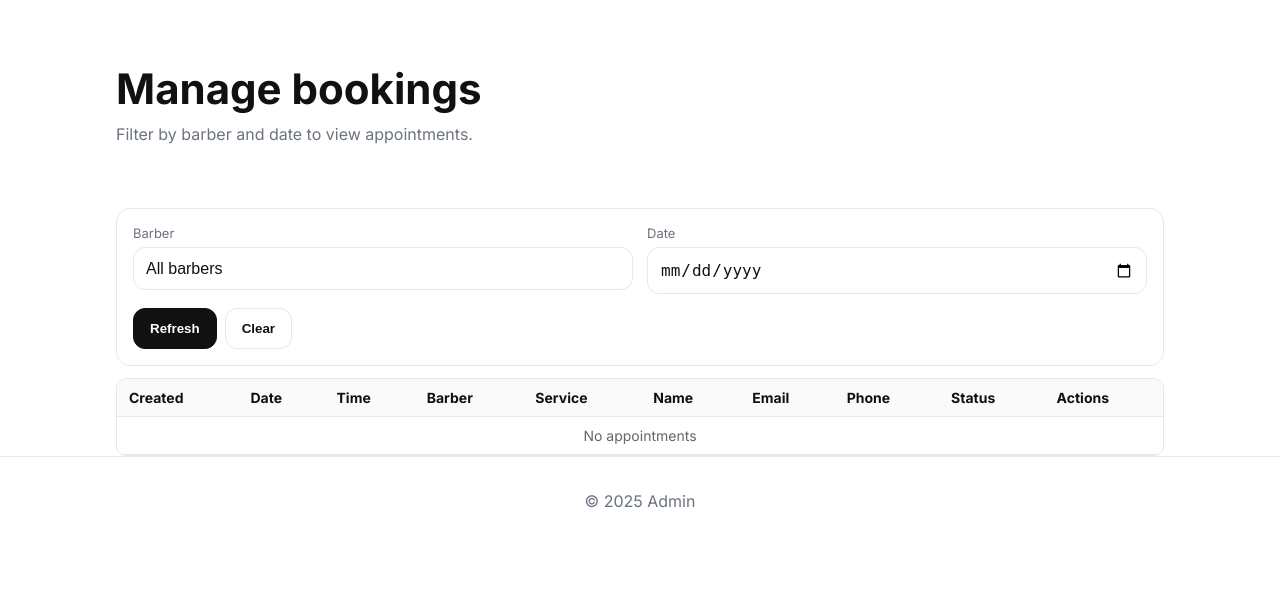
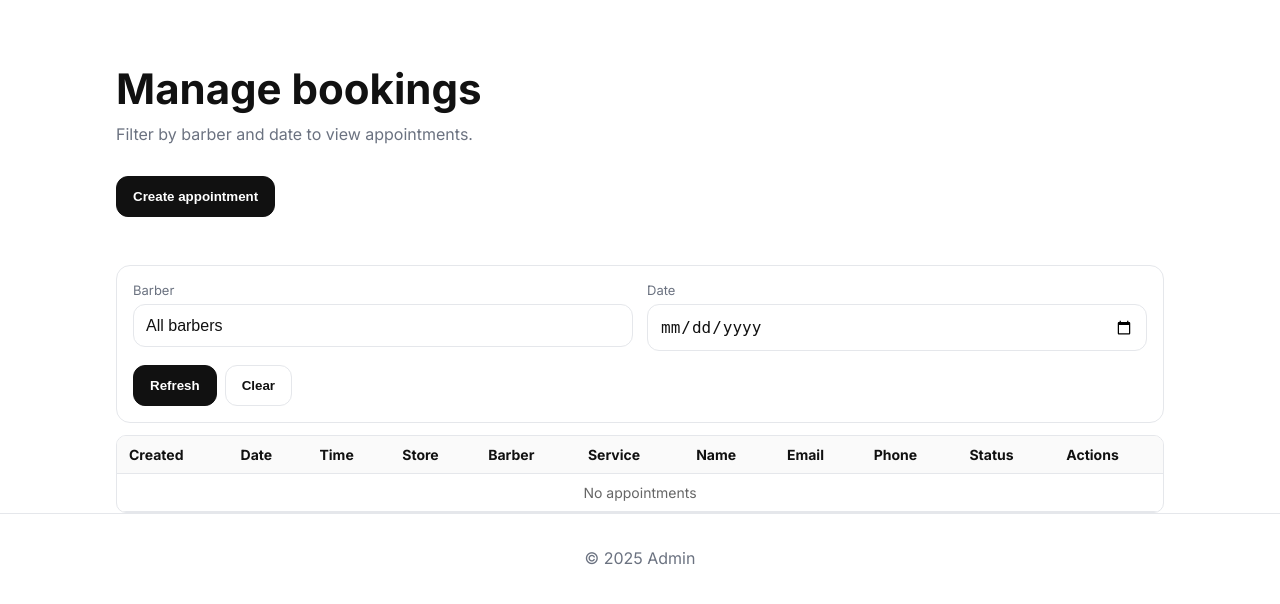
Before and after one commit to AntonisRsmn/Appointments-App, a Node server app: template views/admin.ejs in a window 1280 px wide. Shown: the part 74-678 px from the top of the page. Run offline with Node 20, Linux system fonts and the light colour scheme; the template is opened without the code that fills it, so the values that code supplies are empty; some libraries are stand-ins or nearby versions.

Commit message:
Add multi-store support and admin create appointment UI
Co-authored-by: AntonisRsmn <75878415+AntonisRsmn@users.noreply.github.com>

```diff
--- a/models/appointment.js
+++ b/models/appointment.js
@@ -8,6 +8,7 @@ const appointmentSchema = new mongoose.Schema({
   time: { type: String, required: true }, // HH:MM (24h)
   service: { type: String, required: true },
   barber: { type: String, required: true },
+  store: { type: String }, // Optional store identifier
   status: { type: String, enum: ['booked', 'completed', 'cancelled'], default: 'booked' }
 }, { timestamps: true });
 
--- a/public/js/admin.js
+++ b/public/js/admin.js
@@ -18,7 +18,7 @@
 
   function renderRows(items) {
     if (!items || !items.length) {
-      tbody.innerHTML = '<tr><td colspan="10" style="text-align:center; color:#666;">No appointments</td></tr>';
+      tbody.innerHTML = '<tr><td colspan="11" style="text-align:center; color:#666;">No appointments</td></tr>';
       return;
     }
     tbody.innerHTML = items.map(a => {
@@ -31,6 +31,7 @@
         <td>${fmtDateTime(a.createdAt)}</td>
         <td>${a.date || ''}</td>
         <td>${a.time || ''}</td>
+        <td>${a.store || '-'}</td>
         <td>${a.barber || ''}</td>
         <td>${a.service || ''}</td>
         <td>${a.name || ''}</td>
@@ -61,13 +62,13 @@
     if (filterBarber.value) params.set('barber', filterBarber.value);
     if (filterDate.value) params.set('date', filterDate.value);
 
-    tbody.innerHTML = '<tr><td colspan="8" style="text-align:center; color:#666;">Loading…</td></tr>';
+    tbody.innerHTML = '<tr><td colspan="11" style="text-align:center; color:#666;">Loading…</td></tr>';
     try {
       const res = await fetch('/appointments/all' + (params.toString() ? ('?' + params.toString()) : ''));
       const items = await res.json();
       renderRows(items);
     } catch (e) {
-      tbody.innerHTML = '<tr><td colspan="8" style="text-align:center; color:#c00;">Failed to load</td></tr>';
+      tbody.innerHTML = '<tr><td colspan="11" style="text-align:center; color:#c00;">Failed to load</td></tr>';
     }
   }
 
@@ -114,6 +115,7 @@
   const editEmail = document.getElementById('editEmail');
   const editPhone = document.getElementById('editPhone');
   const editService = document.getElementById('editService');
+  const editStore = document.getElementById('editStore');
   const editBarber = document.getElementById('editBarber');
   const editDate = document.getElementById('editDate');
   const editTime = document.getElementById('editTime');
@@ -127,12 +129,14 @@
   async function loadEditSlots() {
     const date = editDate.value;
     const barber = editBarber.value;
+    const store = editStore.value;
     editTime.disabled = true;
     editTime.innerHTML = TIME_PLACEHOLDER;
     if (!date || !barber) return;
     try {
-      const params = new URLSearchParams({ date, barber }).toString();
-      const res = await fetch(`/appointments/slots?${params}`);
+      const params = new URLSearchParams({ date, barber });
+      if (store) params.set('store', store);
+      const res = await fetch(`/appointments/slots?${params.toString()}`);
       const slots = await res.json();
       editTime.innerHTML = TIME_PLACEHOLDER +
         slots.map(s => `<option value="${s}">${s}</option>`).join('');
@@ -155,8 +159,17 @@
       editEmail.value = a.email || '';
       editPhone.value = a.phone || '';
       editService.value = a.service || '';
-      // Fill barbers
-      const resB = await fetch('/appointments/barbers');
+
+      // Fill stores
+      const resStores = await fetch('/appointments/stores');
+      const stores = await resStores.json();
+      editStore.innerHTML = '<option value="">No store</option>' +
+        stores.map(s => `<option value="${s.id}">${s.name}</option>`).join('');
+      editStore.value = a.store || '';
+
+      // Fill barbers based on store
+      const storeParam = a.store ? `?store=${a.store}` : '';
+      const resB = await fetch(`/appointments/barbers${storeParam}`);
       const barbers = await resB.json();
       editBarber.innerHTML = barbers.map(b => `<option value="${b}">${b}</option>`).join('');
       editBarber.value = a.barber || '';
@@ -185,6 +198,21 @@
   editCancel?.addEventListener('click', hideModal);
   modal?.addEventListener('click', (e) => { if (e.target === modal) hideModal(); });
 
+  editStore?.addEventListener('change', async () => {
+    // Reload barbers when store changes
+    const store = editStore.value;
+    const storeParam = store ? `?store=${store}` : '';
+    try {
+      const res = await fetch(`/appointments/barbers${storeParam}`);
+      const barbers = await res.json();
+      editBarber.innerHTML = barbers.map(b => `<option value="${b}">${b}</option>`).join('');
+      editBarber.value = '';
+      editTime.innerHTML = TIME_PLACEHOLDER;
+      editTime.disabled = true;
+    } catch (e) {
+      setEditMsg('Failed to load barbers.', 'error');
+    }
+  });
   editBarber?.addEventListener('change', loadEditSlots);
   editDate?.addEventListener('change', loadEditSlots);
 
@@ -201,6 +229,7 @@
       date: editDate.value,
       time: editTime.value
     };
+    if (editStore.value) payload.store = editStore.value;
     try {
       const res = await fetch(`/appointments/${id}`, { method: 'PUT', headers: { 'Content-Type': 'application/json' }, body: JSON.stringify(payload) });
       const text = await res.text();
@@ -215,5 +244,123 @@
     }
   });
 
+  // Create modal logic
+  const btnCreateAppointment = document.getElementById('btnCreateAppointment');
+  const createModal = document.getElementById('createModal');
+  const createForm = document.getElementById('createForm');
+  const createCancel = document.getElementById('createCancel');
+  const createMsg = document.getElementById('createMsg');
+  const createName = document.getElementById('createName');
+  const createEmail = document.getElementById('createEmail');
+  const createPhone = document.getElementById('createPhone');
+  const createService = document.getElementById('createService');
+  const createStore = document.getElementById('createStore');
+  const createBarber = document.getElementById('createBarber');
+  const createDate = document.getElementById('createDate');
+  const createTime = document.getElementById('createTime');
+
+  function setCreateMsg(t, type='info') { createMsg.textContent = t || ''; createMsg.className = `msg ${type}`; }
+  function showCreateModal() { createModal.hidden = false; }
+  function hideCreateModal() { createModal.hidden = true; setCreateMsg(''); }
+
+  async function loadCreateSlots() {
+    const date = createDate.value;
+    const barber = createBarber.value;
+    const store = createStore.value;
+    createTime.disabled = true;
+    createTime.innerHTML = TIME_PLACEHOLDER;
+    if (!date || !barber || !store) return;
+    try {
+      const params = new URLSearchParams({ date, barber, store });
+      const res = await fetch(`/appointments/slots?${params.toString()}`);
+      const slots = await res.json();
+      createTime.innerHTML = TIME_PLACEHOLDER +
+        slots.map(s => `<option value="${s}">${s}</option>`).join('');
+      createTime.disabled = false;
+    } catch (e) {
+      setCreateMsg('Failed to load available time slots.', 'error');
+    }
+  }
+
+  async function openCreateModal() {
+    try {
+      // Reset form
+      createForm.reset();
+      createBarber.disabled = true;
+      createTime.disabled = true;
+
+      // Load stores
+      const res = await fetch('/appointments/stores');
+      const stores = await res.json();
+      createStore.innerHTML = '<option value="" disabled selected>Select a store…</option>' +
+        stores.map(s => `<option value="${s.id}">${s.name}</option>`).join('');
+
+      // Set min date to today
+      const today = new Date();
+      const yyyy = today.getFullYear();
+      const mm = String(today.getMonth() + 1).padStart(2, '0');
+      const dd = String(today.getDate()).padStart(2, '0');
+      createDate.min = `${yyyy}-${mm}-${dd}`;
+
+      showCreateModal();
+    } catch (e) {
+      alert('Failed to open create modal');
+    }
+  }
+
+  btnCreateAppointment?.addEventListener('click', openCreateModal);
+  createCancel?.addEventListener('click', hideCreateModal);
+  createModal?.addEventListener('click', (e) => { if (e.target === createModal) hideCreateModal(); });
+
+  createStore?.addEventListener('change', async () => {
+    const store = createStore.value;
+    if (!store) {
+      createBarber.disabled = true;
+      createBarber.innerHTML = '<option value="" disabled selected>Select store first…</option>';
+      return;
+    }
+    try {
+      const res = await fetch(`/appointments/barbers?store=${store}`);
+      const barbers = await res.json();
+      createBarber.innerHTML = '<option value="" disabled selected>Select a barber…</option>' +
+        barbers.map(b => `<option value="${b}">${b}</option>`).join('');
+      createBarber.disabled = false;
+      createTime.innerHTML = TIME_PLACEHOLDER;
+      createTime.disabled = true;
+    } catch (e) {
+      setCreateMsg('Failed to load barbers.', 'error');
+    }
+  });
+
+  createBarber?.addEventListener('change', loadCreateSlots);
+  createDate?.addEventListener('change', loadCreateSlots);
+
+  createForm?.addEventListener('submit', async (e) => {
+    e.preventDefault();
+    setCreateMsg('Creating…');
+    const payload = {
+      name: createName.value,
+      email: createEmail.value,
+      phone: createPhone.value,
+      service: createService.value,
+      store: createStore.value,
+      barber: createBarber.value,
+      date: createDate.value,
+      time: createTime.value
+    };
+    try {
+      const res = await fetch('/appointments/book', { method: 'POST', headers: { 'Content-Type': 'application/json' }, body: JSON.stringify(payload) });
+      const text = await res.text();
+      if (!res.ok) {
+        setCreateMsg(text || 'Failed to create', 'error');
+        return;
+      }
+      hideCreateModal();
+      await loadAppointments();
+    } catch (err) {
+      setCreateMsg('Network error', 'error');
+    }
+  });
+
   loadBarbers().then(loadAppointments);
 })();
--- a/routes/appointments.js
+++ b/routes/appointments.js
@@ -2,7 +2,27 @@ const express = require('express');
 const router = express.Router();
 const Appointment = require('../models/appointment');
 
-// Config: Available barbers and business hours
+// Config: Stores with their barbers and operating hours
+const STORES = [
+  {
+    id: 'nikaia',
+    name: 'Nikaia',
+    barbers: ['Nikos Ανδρεάκος', 'Stelios Καραλατόπουλος'],
+    start: '10:00',
+    end: '20:00',
+    slotMinutes: 30
+  },
+  {
+    id: 'aigaleo',
+    name: 'Aigaleo',
+    barbers: ['Giorgos Papadopoulos', 'Kostas Yiannou'],
+    start: '09:00',
+    end: '17:00',
+    slotMinutes: 30
+  }
+];
+
+// Legacy config for backward compatibility (when no store specified)
 const BARBERS = [
   'Νίκος Ανδρεάκος',
   'Στέλιος Καρλαφτόπουλος',
@@ -17,7 +37,9 @@ const useMemoryStore = !process.env.MONGO_URI;
 const memoryAppointments = [];
 let memoryIdCounter = 1;
 
-function generateSlots() {
+function generateSlots(startTime, endTime, slotMinutes) {
+  // If no parameters, use legacy defaults
+  if (!startTime || !endTime) {
     const slots = [];
     for (let h = OPEN_HOUR; h < CLOSE_HOUR; h++) {
       for (let m = 0; m < 60; m += SLOT_MINUTES) {
@@ -29,21 +51,63 @@ function generateSlots() {
     return slots;
   }
 
-function isValidSlot(time) {
+  // Parse start and end times (HH:MM format)
+  const [startHour, startMin] = startTime.split(':').map(Number);
+  const [endHour, endMin] = endTime.split(':').map(Number);
+  const slots = [];
+  const minutes = slotMinutes || SLOT_MINUTES;
+
+  let currentHour = startHour;
+  let currentMin = startMin;
+
+  while (currentHour < endHour || (currentHour === endHour && currentMin < endMin)) {
+    const hh = `${currentHour}`.padStart(2, '0');
+    const mm = `${currentMin}`.padStart(2, '0');
+    slots.push(`${hh}:${mm}`);
+
+    currentMin += minutes;
+    if (currentMin >= 60) {
+      currentMin -= 60;
+      currentHour += 1;
+    }
+  }
+
+  return slots;
+}
+
+function isValidSlot(time, store) {
+  if (store) {
+    const storeObj = STORES.find(s => s.id === store);
+    if (!storeObj) return false;
+    return generateSlots(storeObj.start, storeObj.end, storeObj.slotMinutes).includes(time);
+  }
   return generateSlots().includes(time);
 }
 
-function validatePayload({ name, email, phone, date, time, service, barber }) {
+function validatePayload({ name, email, phone, date, time, service, barber, store }) {
   if (!name || !email || !phone || !date || !time || !service || !barber) {
     return 'Missing required fields';
   }
+
+  // Validate barber against store or legacy list
+  if (store) {
+    const storeObj = STORES.find(s => s.id === store);
+    if (!storeObj) {
+      return 'Invalid store';
+    }
+    if (!storeObj.barbers.includes(barber)) {
+      return 'Invalid barber for selected store';
+    }
+  } else {
     if (!BARBERS.includes(barber)) {
       return 'Invalid barber';
     }
+  }
+
   if (!/^\d{4}-\d{2}-\d{2}$/.test(date)) {
     return 'Invalid date format';
   }
-  if (!/^\d{2}:\d{2}$/.test(time) || !isValidSlot(time)) {
+  if (!/^\d{2}:\d{2}$/.test(time) || !isValidSlot(time, store)) {
     return 'Invalid time slot';
   }
   return null;
@@ -64,23 +128,62 @@ async function isSlotAvailable(date, time, barber) {
   return !existing;
 }
 
+// GET list of stores
+router.get('/stores', (req, res) => {
+  res.json(STORES);
+});
+
 // GET list of barbers
 router.get('/barbers', (req, res) => {
-  res.json(BARBERS);
+  const { store } = req.query;
+  if (store) {
+    const storeObj = STORES.find(s => s.id === store);
+    if (!storeObj) {
+      return res.status(400).json({ error: 'Invalid store' });
+    }
+    return res.json(storeObj.barbers);
+  }
+  // Return union of all barbers from all stores + legacy barbers
+  const allBarbers = new Set([...BARBERS]);
+  STORES.forEach(s => s.barbers.forEach(b => allBarbers.add(b)));
+  res.json(Array.from(allBarbers));
 });
 
 // GET available slots for a date and barber
 router.get('/slots', async (req, res) => {
   try {
-    const { date, barber } = req.query;
+    const { date, barber, store } = req.query;
     if (!date || !barber) {
       return res.status(400).json({ error: 'date and barber are required' });
     }
-    if (!BARBERS.includes(barber)) {
+
+    // Validate barber against store if provided
+    if (store) {
+      const storeObj = STORES.find(s => s.id === store);
+      if (!storeObj) {
+        return res.status(400).json({ error: 'Invalid store' });
+      }
+      if (!storeObj.barbers.includes(barber)) {
+        return res.status(400).json({ error: 'Invalid barber for selected store' });
+      }
+    } else {
+      // Backward compatibility: check against legacy BARBERS list or all store barbers
+      const allBarbers = new Set([...BARBERS]);
+      STORES.forEach(s => s.barbers.forEach(b => allBarbers.add(b)));
+      if (!allBarbers.has(barber)) {
         return res.status(400).json({ error: 'Invalid barber' });
       }
+    }
 
-    const allSlots = generateSlots();
+    // Generate slots based on store config or legacy config
+    let allSlots;
+    if (store) {
+      const storeObj = STORES.find(s => s.id === store);
+      allSlots = generateSlots(storeObj.start, storeObj.end, storeObj.slotMinutes);
+    } else {
+      allSlots = generateSlots();
+    }
+
     const appts = await getAppointmentsByDateBarber(date, barber);
     const booked = new Set(appts.map(a => a.time));
     const available = allSlots.filter(s => !booked.has(s));
@@ -96,7 +199,7 @@ router.post('/book', async (req, res) => {
     const error = validatePayload(req.body || {});
     if (error) return res.status(400).send(error);
 
-    const { name, email, phone, date, time, service, barber } = req.body;
+    const { name, email, phone, date, time, service, barber, store } = req.body;
 
     const available = await isSlotAvailable(date, time, barber);
     if (!available) {
@@ -104,16 +207,20 @@ router.post('/book', async (req, res) => {
     }
 
     if (useMemoryStore) {
-      memoryAppointments.push({
+      const appt = {
         _id: String(memoryIdCounter++),
         name, email, phone, date, time, service, barber,
         status: 'booked',
         createdAt: new Date().toISOString(),
         updatedAt: new Date().toISOString()
-      });
+      };
+      if (store) appt.store = store;
+      memoryAppointments.push(appt);
     } else {
       try {
-        await new Appointment({ name, email, phone, date, time, service, barber, status: 'booked' }).save();
+        const apptData = { name, email, phone, date, time, service, barber, status: 'booked' };
+        if (store) apptData.store = store;
+        await new Appointment(apptData).save();
       } catch (e) {
         // Handle unique index conflict cleanly
         if (e && e.code === 11000) {
@@ -194,10 +301,10 @@ router.patch('/:id/status', requireAdmin, async (req, res) => {
 router.put('/:id', requireAdmin, async (req, res) => {
   try {
     const { id } = req.params;
-    const { name, email, phone, date, time, service, barber, status } = req.body || {};
+    const { name, email, phone, date, time, service, barber, status, store } = req.body || {};
 
     // Validate basic fields if provided
-    const payload = { name, email, phone, date, time, service, barber };
+    const payload = { name, email, phone, date, time, service, barber, store };
     const errMsg = validatePayload(payload);
     if (errMsg) return res.status(400).json({ error: errMsg });
 
@@ -208,6 +315,7 @@ router.put('/:id', requireAdmin, async (req, res) => {
       const conflict = memoryAppointments.some(a => a.barber === barber && a.date === date && a.time === time && String(a._id) !== String(id));
       if (conflict) return res.status(409).json({ error: 'Selected time is no longer available' });
       Object.assign(current, { name, email, phone, date, time, service, barber });
+      if (store) current.store = store;
       if (status && ['booked', 'completed', 'cancelled'].includes(status)) current.status = status;
       current.updatedAt = new Date().toISOString();
       return res.json(current);
@@ -217,6 +325,7 @@ router.put('/:id', requireAdmin, async (req, res) => {
     if (conflict) return res.status(409).json({ error: 'Selected time is no longer available' });
 
     const update = { name, email, phone, date, time, service, barber };
+    if (store) update.store = store;
     if (status && ['booked', 'completed', 'cancelled'].includes(status)) update.status = status;
     const appt = await Appointment.findByIdAndUpdate(id, update, { new: true }).lean();
     if (!appt) return res.status(404).json({ error: 'Not found' });
--- a/views/admin.ejs
+++ b/views/admin.ejs
@@ -25,6 +25,7 @@
           <div class="hero-copy">
             <h2 class="title">Manage bookings</h2>
             <p class="subtitle">Filter by barber and date to view appointments.</p>
+            <button id="btnCreateAppointment" class="btn" type="button" style="margin-top: 16px;">Create appointment</button>
           </div>
         </div>
       </section>
@@ -57,6 +58,7 @@
                   <th>Created</th>
                   <th>Date</th>
                   <th>Time</th>
+                  <th>Store</th>
                   <th>Barber</th>
                   <th>Service</th>
                   <th>Name</th>
@@ -67,7 +69,7 @@
                 </tr>
               </thead>
               <tbody>
-                <tr><td colspan="10" style="text-align:center; color:#666;">Loading…</td></tr>
+                <tr><td colspan="11" style="text-align:center; color:#666;">Loading…</td></tr>
               </tbody>
             </table>
           </div>
@@ -103,6 +105,12 @@
           </div>
           <div class="row">
             <label>
+              <span>Store</span>
+              <select name="store" id="editStore">
+                <option value="">No store</option>
+              </select>
+            </label>
+            <label>
               <span>Barber</span>
               <select name="barber" id="editBarber" required></select>
             </label>
@@ -126,6 +134,68 @@
       </div>
     </div>
 
+    <!-- Create modal -->
+    <div id="createModal" class="modal" hidden>
+      <div class="modal-content">
+        <h3>Create appointment</h3>
+        <form id="createForm">
+          <div class="row">
+            <label>
+              <span>Name</span>
+              <input type="text" name="name" id="createName" required />
+            </label>
+            <label>
+              <span>Email</span>
+              <input type="email" name="email" id="createEmail" required />
+            </label>
+          </div>
+          <div class="row">
+            <label>
+              <span>Phone</span>
+              <input type="tel" name="phone" id="createPhone" required />
+            </label>
+            <label>
+              <span>Service</span>
+              <select name="service" id="createService" required>
+                <option value="Haircut">Haircut</option>
+                <option value="Beard Trim">Beard Trim</option>
+                <option value="Haircut + Beard">Haircut + Beard</option>
+              </select>
+            </label>
+          </div>
+          <div class="row">
+            <label>
+              <span>Store</span>
+              <select name="store" id="createStore" required>
+                <option value="" disabled selected>Select a store…</option>
+              </select>
+            </label>
+            <label>
+              <span>Barber</span>
+              <select name="barber" id="createBarber" required disabled>
+                <option value="" disabled selected>Select store first…</option>
+              </select>
+            </label>
+            <label>
+              <span>Date</span>
+              <input type="date" name="date" id="createDate" required />
+            </label>
+            <label>
+              <span>Time</span>
+              <select name="time" id="createTime" required disabled>
+                <option value="" disabled selected>Select a time…</option>
+              </select>
+            </label>
+          </div>
+          <div class="actions">
+            <button type="submit" class="btn">Create</button>
+            <button type="button" class="btn btn-ghost" id="createCancel">Cancel</button>
+            <div id="createMsg" class="msg"></div>
+          </div>
+        </form>
+      </div>
+    </div>
+
     <footer class="footer">
       <div class="wrap">
         <p>© <span id="year"></span> Admin</p>
```
Lines whose indentation alone changed are shown as unchanged.
